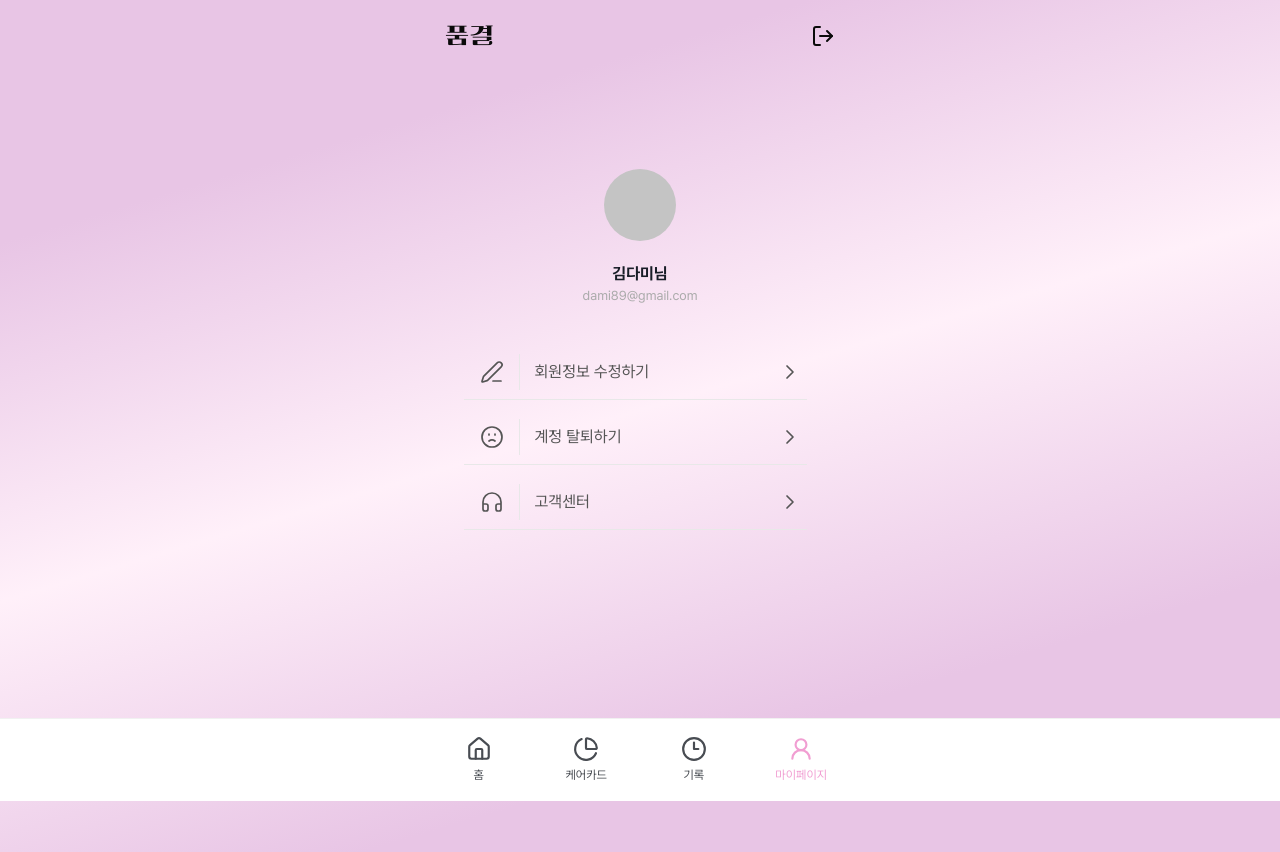
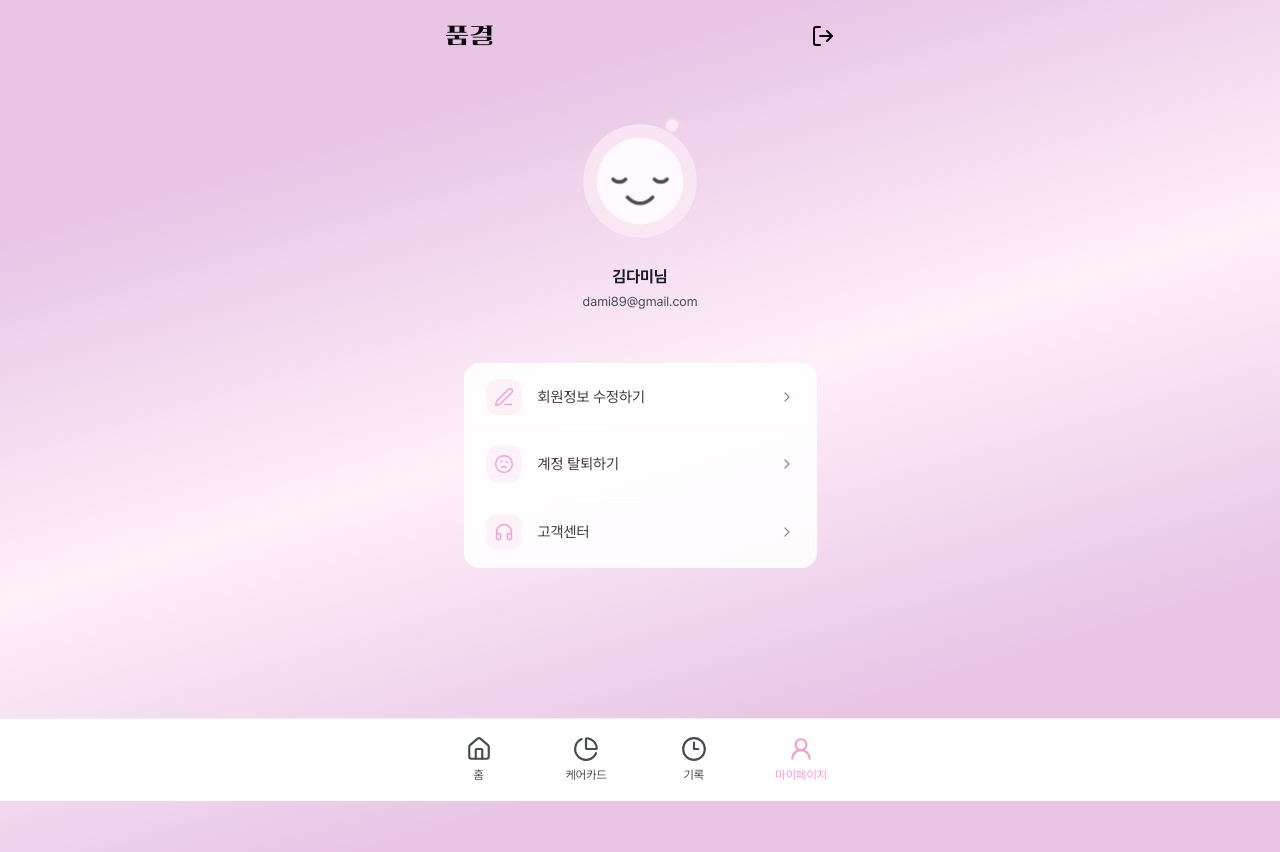
Before and after one commit to Likelion-YeungNam-Univ/14th-Marshmello-web, a React (Vite) app: page /mypage in a window 1280 px wide. Built offline with nearby package versions, Linux system fonts and the light colour scheme.

Commit message:
style: 마이페이지 프로필 및 메뉴 UI 개선

```diff
--- a/src/pages/mypage-page.tsx
+++ b/src/pages/mypage-page.tsx
@@ -10,10 +10,10 @@ import {
 import { useNavigate, useOutletContext } from "react-router-dom"
 
 import type { AppOutletContext } from "@/App"
-import profilePlaceholder from "@/assets/mypage/profile-placeholder.svg"
 import { useProfileStore } from "@/features/mypage/model/use-profile-store"
 import { AccountWithdrawalDialog } from "@/features/mypage/ui/account-withdrawal-dialog"
 import { UnavailableFeatureDialog } from "@/features/mypage/ui/unavailable-feature-dialog"
+import { ProfileIllustration } from "@/pages/not-found-page"
 
 type MyPageMenuItem = {
   icon: LucideIcon
@@ -28,29 +28,35 @@ const menuItems: MyPageMenuItem[] = [
 ]
 
 type MyPageMenuRowProps = MyPageMenuItem & {
+  isLast: boolean
   onClick?: () => void
 }
 
-function MyPageMenuRow({ icon: Icon, label, onClick }: MyPageMenuRowProps) {
+function MyPageMenuRow({
+  icon: Icon,
+  isLast,
+  label,
+  onClick,
+}: MyPageMenuRowProps) {
   return (
     <button
       aria-label={label}
-      className="flex h-[54px] w-full items-center border-b border-[#e8e8e8] text-[#555] transition-colors hover:text-[#181d27] focus-visible:rounded-sm focus-visible:outline-none focus-visible:ring-2 focus-visible:ring-[#f19ed2]/40"
+      className={`flex h-[67px] w-full items-center gap-4 px-5 text-[#3d3d3d] transition-colors hover:bg-white/45 focus-visible:outline-none focus-visible:ring-2 focus-visible:ring-[#f19ed2]/40 ${
+        isLast ? "" : "border-b-2 border-white"
+      }`}
       onClick={onClick}
       type="button"
     >
-      <span className="ml-4 flex size-6 shrink-0 items-center justify-center">
-        <Icon aria-hidden="true" className="size-6" strokeWidth={1.7} />
+      <span className="flex size-9 shrink-0 items-center justify-center rounded-[12px] bg-[#fdf2f8] text-[#f19ed2]">
+        <Icon aria-hidden="true" className="size-5" strokeWidth={1.7} />
       </span>
 
-      <span aria-hidden="true" className="ml-[15px] h-9 w-px bg-[#e8e8e8]" />
-
-      <span className="ml-[15px] text-[16px] leading-[19.5px]">{label}</span>
+      <span className="text-[15px] leading-[22.5px]">{label}</span>
 
       <ChevronRight
         aria-hidden="true"
-        className="ml-auto mr-[5px] size-6 shrink-0"
-        strokeWidth={1.7}
+        className="ml-auto size-4 shrink-0 text-[#858b91]"
+        strokeWidth={1.8}
       />
     </button>
   )
@@ -78,31 +84,40 @@ export function MyPage() {
     <>
       <section
         aria-labelledby="mypage-user-name"
-        className="mx-auto min-h-[calc(100svh-82px)] w-full max-w-[393px] px-5 pt-[117px]"
+        className="mx-auto min-h-[calc(100svh-82px)] w-full max-w-[393px] px-5 pt-[69px]"
       >
         <div className="flex flex-col items-center text-center">
-          <img
-            alt={`${name} 프로필`}
-            className="size-[72px] shrink-0"
-            src={profilePlaceholder}
-          />
+          <div className="relative size-[120px] shrink-0">
+            <ProfileIllustration
+              className="absolute -inset-[30px] size-[180px] overflow-visible"
+              coreColor="#fffaff"
+              faceColor="#484c52"
+              haloColor="#fcebf5"
+              orbitColor="#fcebf5"
+              orbitShadowColor="rgba(252, 235, 245, 0.45)"
+            />
+          </div>
 
           <h1
-            className="mt-[21px] text-[16px] leading-6 font-bold text-[#181d27]"
+            className="mt-6 text-[16px] leading-6 font-bold text-[#181d27]"
             id="mypage-user-name"
           >
             {name}님
           </h1>
-          <p className="text-[13px] leading-[19.5px] text-[#ababab]">
+          <p className="mt-[3px] text-[13px] leading-[19.5px] text-[#484c52]">
             {email}
           </p>
         </div>
 
-        <ul aria-label="마이페이지 메뉴" className="mt-10 w-[343px] max-w-full">
-          {menuItems.map((item) => (
-            <li className="mb-[11px] last:mb-0" key={item.id}>
+        <ul
+          aria-label="마이페이지 메뉴"
+          className="mt-[51px] w-full overflow-hidden rounded-[16px] border-2 border-white bg-white/90"
+        >
+          {menuItems.map((item, index) => (
+            <li key={item.id}>
               <MyPageMenuRow
                 {...item}
+                isLast={index === menuItems.length - 1}
                 onClick={
                   item.id === "withdraw-account"
                     ? () => setIsWithdrawalDialogOpen(true)
```
